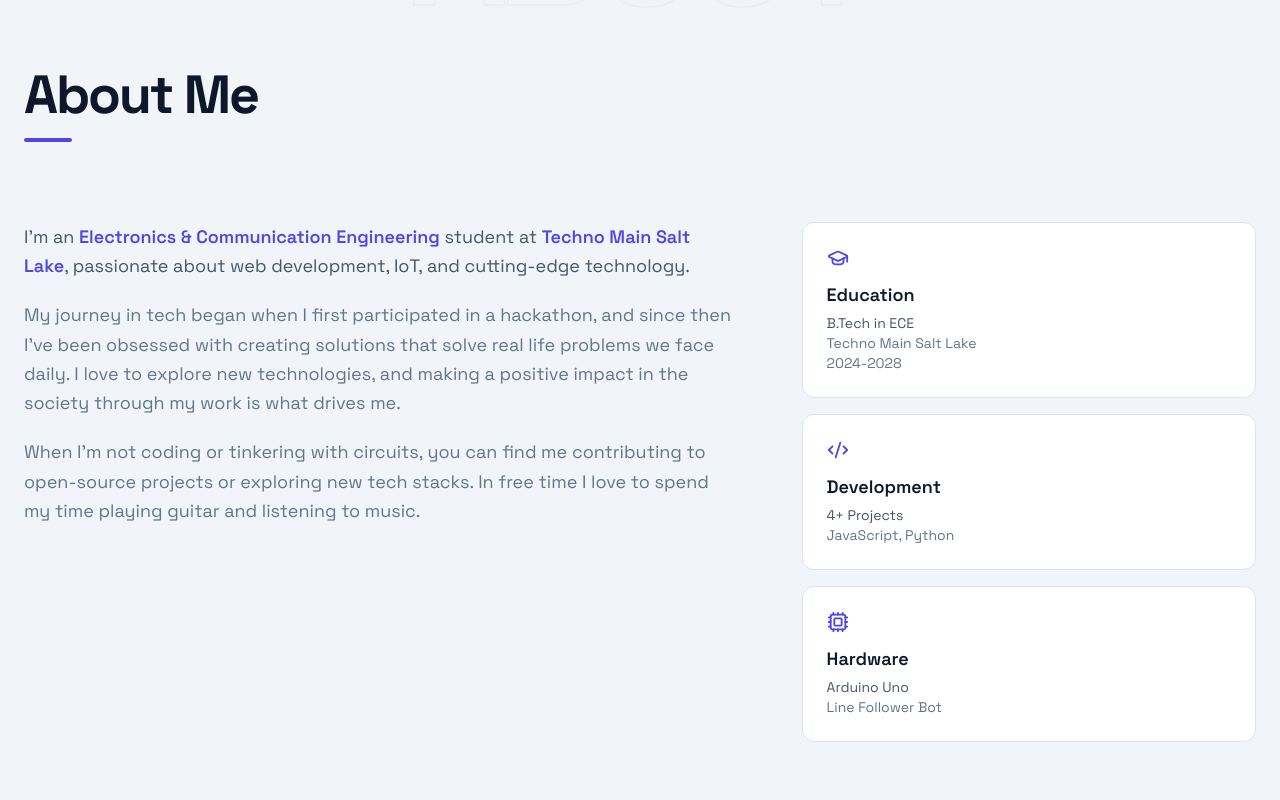
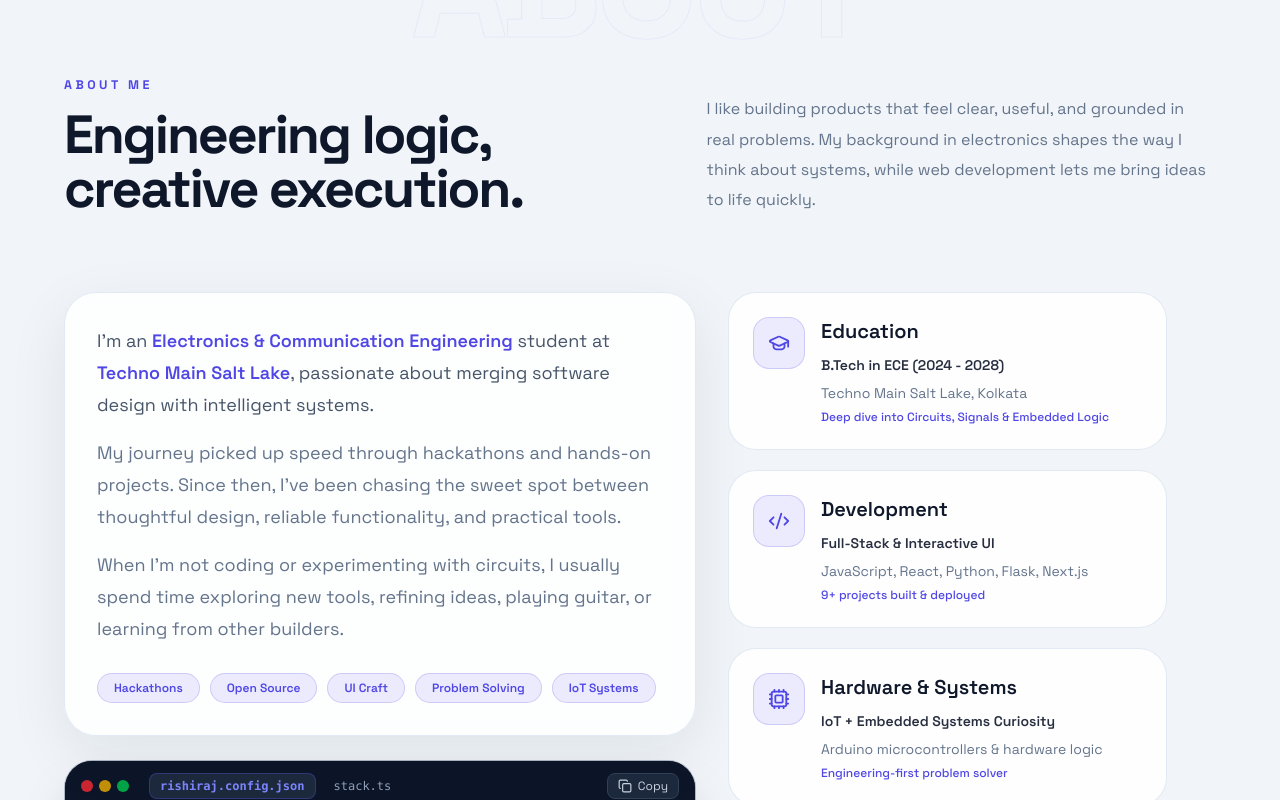
Before and after one commit to 13507-IN/portfolio, a React (Vite) app: page / in a window 1280 px wide. Shown: the part 860-1660 px from the top of the page. Built offline with nearby package versions, Linux system fonts and the light colour scheme.

Commit message:
feat: scaffold core portfolio components including layout, contact form, and animations

```diff
--- a/src/components/About.jsx
+++ b/src/components/About.jsx
@@ -1,30 +1,54 @@
-import { motion } from 'framer-motion';
+import { useState } from 'react';
+import { motion as Motion } from 'framer-motion';
 import { useInView } from 'react-intersection-observer';
-import { GraduationCap, Code2, Cpu } from 'lucide-react';
+import { Code2, Cpu, GraduationCap, Check, Copy, Terminal, Sparkles, BookOpen } from 'lucide-react';
 
 const highlights = [
   {
     icon: GraduationCap,
-    title: "Education",
-    line1: "B.Tech in ECE",
-    line2: "Techno Main Salt Lake",
-    line3: "2024-2028",
+    title: 'Education',
+    line1: 'B.Tech in ECE (2024 - 2028)',
+    line2: 'Techno Main Salt Lake, Kolkata',
+    line3: 'Deep dive into Circuits, Signals & Embedded Logic',
   },
   {
     icon: Code2,
-    title: "Development",
-    line1: "4+ Projects",
-    line2: "JavaScript, Python",
-    line3: null,
+    title: 'Development',
+    line1: 'Full-Stack & Interactive UI',
+    line2: 'JavaScript, React, Python, Flask, Next.js',
+    line3: '9+ projects built & deployed',
   },
   {
     icon: Cpu,
-    title: "Hardware",
-    line1: "Arduino Uno",
-    line2: "Line Follower Bot",
-    line3: null,
+    title: 'Hardware & Systems',
+    line1: 'IoT + Embedded Systems Curiosity',
+    line2: 'Arduino microcontrollers & hardware logic',
+    line3: 'Engineering-first problem solver',
   },
 ];
+
+const devSnippets = {
+  'rishiraj.config.json': `{
+  "name": "Rishiraj Debnath",
+  "role": "ECE Student & Web/AI Builder",
+  "location": "Kolkata, West Bengal, India",
+  "university": "Techno Main Salt Lake",
+  "status": "Available for hackathons & projects",
+  "interests": ["Clean UI", "AI Systems", "IoT", "Guitar"],
+  "currentlyLearning": ["Advanced Next.js", "LLM Fine-tuning", "Rust"]
+}`,
+  'stack.ts': `interface Developer {
+  coreLanguages: string[];
+  frameworks: string[];
+  tools: string[];
+}
+
+export font Rishiraj: Developer = {
+  coreLanguages: ["JavaScript", "Python", "C", "PHP"],
+  frameworks: ["React", "Flask", "Tailwind CSS", "Next.js"],
+  tools: ["Git", "Vite", "VS Code", "Arduino IDE"]
+};`,
+};
 
 export default function About() {
   const [ref, inView] = useInView({
@@ -32,97 +56,173 @@ export default function About() {
     triggerOnce: true,
   });
 
+  const [activeTab, setActiveTab] = useState('rishiraj.config.json');
+  const [copied, setCopied] = useState(false);
+
+  const handleCopyConfig = () => {
+    navigator.clipboard.writeText(devSnippets[activeTab]);
+    setCopied(true);
+    setTimeout(() => setCopied(false), 1500);
+  };
+
   return (
-    <section
-      id="about"
-      ref={ref}
-      className="py-20 md:py-32 bg-surface-2 relative overflow-hidden"
+    <section id="about" ref={ref} className="section-shell relative overflow-hidden bg-surface-2">
+      <div className="absolute -top-8 left-0 right-0 pointer-events-none select-none text-center">
+        <span
+          className="bg-text"
+          style={{
+            WebkitTextStrokeColor: 'rgba(99, 102, 241, 0.08)',
+            color: 'transparent',
+          }}
         >
-      {/* Giant background text — top center, partially clipped */}
-      <div className="absolute -top-10 md:-top-16 left-0 right-0 pointer-events-none select-none text-center">
-        <span className="bg-text" style={{ WebkitTextStrokeColor: 'rgba(139, 92, 246, 0.07)', color: 'transparent' }}>ABOUT</span>
+          ABOUT
+        </span>
       </div>
 
-      <div className="container mx-auto px-4 sm:px-6 relative z-10">
-        {/* Section heading with reveal mask */}
-        <motion.div
-          className="mb-12 md:mb-20"
+      <div className="page-width relative z-10">
+        <Motion.div
+          className="section-intro"
           initial={{ opacity: 0, y: 30 }}
           animate={inView ? { opacity: 1, y: 0 } : {}}
           transition={{ duration: 0.7, ease: [0.22, 1, 0.36, 1] }}
         >
-          <h2 className="section-heading text-foreground">
-            About Me
-          </h2>
-          <div className="w-12 h-1 bg-primary rounded-full mt-4" />
-        </motion.div>
+          <div>
+            <p className="section-kicker">About me</p>
+            <h2 className="section-heading text-foreground">Engineering logic, creative execution.</h2>
+          </div>
+          <p className="section-copy">
+            I like building products that feel clear, useful, and grounded in
+            real problems. My background in electronics shapes the way I think
+            about systems, while web development lets me bring ideas to life quickly.
+          </p>
+        </Motion.div>
 
-        {/* Asymmetric layout: wide text left, cards right */}
-        <div className="grid grid-cols-1 lg:grid-cols-5 gap-10 lg:gap-16 items-start">
-          {/* Text — takes 3 of 5 columns */}
-          <motion.div
-            className="lg:col-span-3 space-y-5"
-            initial={{ opacity: 0, y: 40 }}
+        <div className="grid items-start gap-8 lg:grid-cols-[1.1fr_0.9fr]">
+          {/* Main About Copy & Interactive Code Card */}
+          <div className="space-y-6">
+            <Motion.div
+              className="rounded-[2rem] border border-border/80 bg-surface/85 p-7 shadow-[0_18px_60px_rgba(15,23,42,0.08)] backdrop-blur-sm sm:p-8 space-y-5"
+              initial={{ opacity: 0, y: 34 }}
               animate={inView ? { opacity: 1, y: 0 } : {}}
               transition={{ duration: 0.7, delay: 0.15, ease: [0.22, 1, 0.36, 1] }}
             >
-            <p className="text-muted text-base sm:text-lg leading-relaxed">
-              I'm an{" "}
-              <span className="text-primary font-semibold">
+              <div className="space-y-4 text-base leading-8 text-muted sm:text-lg">
+                <p>
+                  I&apos;m an{' '}
+                  <span className="font-semibold text-primary">
                     Electronics & Communication Engineering
-              </span>{" "}
-              student at{" "}
-              <span className="text-primary font-semibold">
+                  </span>{' '}
+                  student at{' '}
+                  <span className="font-semibold text-primary">
                     Techno Main Salt Lake
                   </span>
-              , passionate about web development, IoT, and cutting-edge technology.
+                  , passionate about merging software design with intelligent systems.
                 </p>
-            <p className="text-muted-2 text-base sm:text-lg leading-relaxed">
-              My journey in tech began when I first participated in a hackathon, and
-              since then I've been obsessed with creating solutions that solve real
-              life problems we face daily. I love to explore new technologies, and
-              making a positive impact in the society through my work is what drives
-              me.
+                <p className="text-muted-2">
+                  My journey picked up speed through hackathons and hands-on projects.
+                  Since then, I&apos;ve been chasing the sweet spot between thoughtful design,
+                  reliable functionality, and practical tools.
                 </p>
-            <p className="text-muted-2 text-base sm:text-lg leading-relaxed">
-              When I'm not coding or tinkering with circuits, you can find me
-              contributing to open-source projects or exploring new tech stacks. In
-              free time I love to spend my time playing guitar and listening to music.
+                <p className="text-muted-2">
+                  When I&apos;m not coding or experimenting with circuits, I usually spend time
+                  exploring new tools, refining ideas, playing guitar, or learning from other builders.
                 </p>
-          </motion.div>
+              </div>
 
-          {/* Cards — takes 2 of 5 columns, stacked vertically */}
-          <div className="lg:col-span-2 flex flex-col gap-4">
-            {highlights.map((item, i) => {
+              <div className="pt-2 flex flex-wrap gap-2.5">
+                {['Hackathons', 'Open Source', 'UI Craft', 'Problem Solving', 'IoT Systems'].map((item) => (
+                  <span
+                    key={item}
+                    className="rounded-full border border-primary/20 bg-primary/10 px-4 py-1.5 text-xs font-semibold text-primary"
+                  >
+                    {item}
+                  </span>
+                ))}
+              </div>
+            </Motion.div>
+
+            {/* Interactive Developer Code Card */}
+            <Motion.div
+              className="overflow-hidden rounded-[1.75rem] border border-border/80 bg-slate-950 text-slate-200 shadow-2xl"
+              initial={{ opacity: 0, y: 30 }}
+              animate={inView ? { opacity: 1, y: 0 } : {}}
+              transition={{ duration: 0.7, delay: 0.3 }}
+            >
+              {/* Terminal Titlebar */}
+              <div className="flex items-center justify-between border-b border-slate-800 bg-slate-900/90 px-4 py-3">
+                <div className="flex items-center gap-2">
+                  <div className="flex gap-1.5">
+                    <span className="h-3 w-3 rounded-full bg-red-500/80" />
+                    <span className="h-3 w-3 rounded-full bg-yellow-500/80" />
+                    <span className="h-3 w-3 rounded-full bg-green-500/80" />
+                  </div>
+                  <div className="ml-3 flex gap-2">
+                    {Object.keys(devSnippets).map((tab) => (
+                      <button
+                        key={tab}
+                        onClick={() => setActiveTab(tab)}
+                        className={`rounded-lg px-2.5 py-1 text-xs font-mono transition-colors ${
+                          activeTab === tab
+                            ? 'bg-slate-800 text-indigo-400 font-semibold border border-indigo-500/30'
+                            : 'text-slate-400 hover:text-slate-200'
+                        }`}
+                      >
+                        {tab}
+                      </button>
+                    ))}
+                  </div>
+                </div>
+
+                <button
+                  onClick={handleCopyConfig}
+                  className="flex items-center gap-1.5 rounded-lg border border-slate-700 bg-slate-800 px-2.5 py-1 text-xs text-slate-300 transition-colors hover:border-slate-500 hover:text-white"
+                  title="Copy code snippet"
+                >
+                  {copied ? <Check size={14} className="text-emerald-400" /> : <Copy size={14} />}
+                  <span>{copied ? 'Copied' : 'Copy'}</span>
+                </button>
+              </div>
+
+              {/* Code Snippet Content */}
+              <div className="p-4 sm:p-5 overflow-x-auto font-mono text-xs sm:text-sm leading-relaxed text-indigo-200/90">
+                <pre>{devSnippets[activeTab]}</pre>
+              </div>
+            </Motion.div>
+          </div>
+
+          {/* Highlights & Milestones Cards */}
+          <div className="grid gap-5">
+            {highlights.map((item, index) => {
               const Icon = item.icon;
+
               return (
-                <motion.div
+                <Motion.div
                   key={item.title}
-                  className="bg-surface p-5 sm:p-6 rounded-xl border border-border hover:border-primary/40 transition-all duration-500 group"
-                  initial={{ opacity: 0, x: 40 }}
+                  className="glass-glow-card group rounded-[1.75rem] border border-border/80 bg-surface/88 p-6 transition-all duration-500 hover:-translate-y-1 hover:border-primary/30"
+                  initial={{ opacity: 0, x: 34 }}
                   animate={inView ? { opacity: 1, x: 0 } : {}}
                   transition={{
                     duration: 0.6,
-                    delay: 0.3 + i * 0.12,
+                    delay: 0.2 + index * 0.12,
                     ease: [0.22, 1, 0.36, 1],
                   }}
-                  whileHover={{ y: -4 }}
                 >
-                  <Icon
-                    size={22}
-                    className="text-primary mb-3 group-hover:scale-110 transition-transform duration-300"
-                  />
-                  <h3 className="text-lg font-semibold text-foreground mb-1">
+                  <div className="flex items-start gap-4">
+                    <div className="rounded-2xl border border-primary/20 bg-primary/10 p-3.5 text-primary shrink-0 group-hover:scale-110 transition-transform">
+                      <Icon size={22} />
+                    </div>
+                    <div>
+                      <h3 className="text-xl font-semibold text-foreground group-hover:text-primary transition-colors">
                         {item.title}
                       </h3>
-                  <p className="text-muted text-sm">{item.line1}</p>
-                  {item.line2 && (
-                    <p className="text-muted-2 text-sm">{item.line2}</p>
-                  )}
-                  {item.line3 && (
-                    <p className="text-muted-2 text-sm">{item.line3}</p>
-                  )}
-                </motion.div>
+                      <div className="mt-2 space-y-1 text-sm leading-6 text-muted-2">
+                        <p className="font-semibold text-foreground/90">{item.line1}</p>
+                        <p>{item.line2}</p>
+                        <p className="text-xs text-primary font-medium mt-1">{item.line3}</p>
+                      </div>
+                    </div>
+                  </div>
+                </Motion.div>
               );
             })}
           </div>
```
Lines whose indentation alone changed are shown as unchanged.
